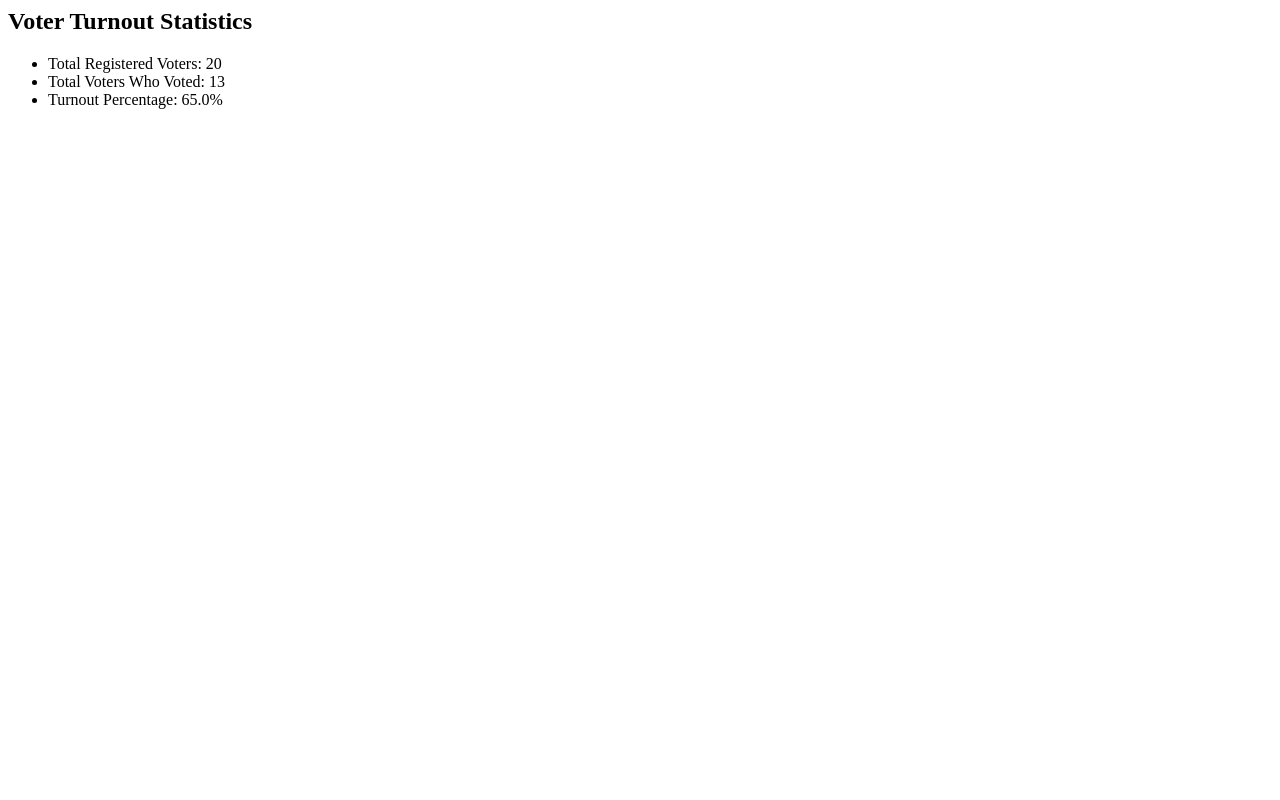
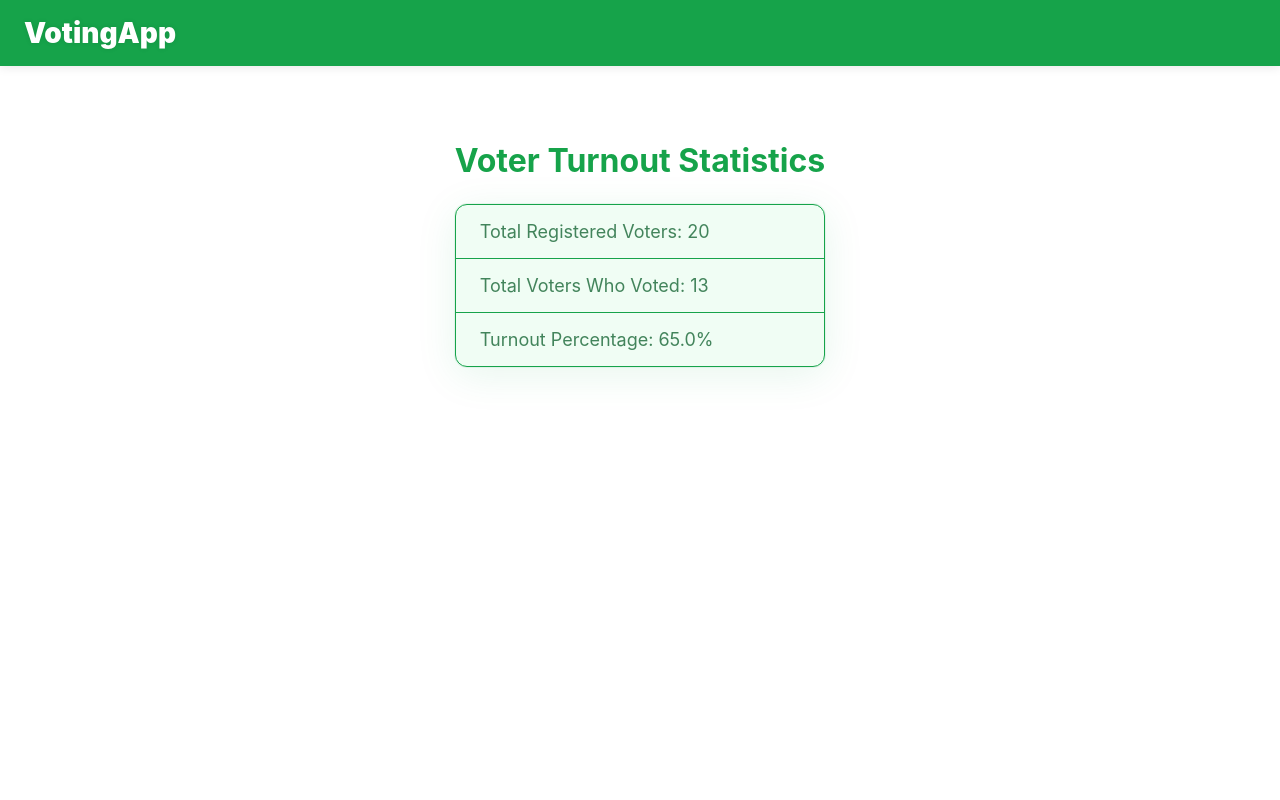
Before and after one commit to Kim-254-de/VotingSystem, a Django app: page /evoting/turnout/ in a window 1280 px wide. Run offline with Django 5.2, Linux system fonts and the light colour scheme; data comes from the database, SQL or seed files in the repository; parts of the project's set-up code (start-up, migrations or seed data) failed here and were passed over.

Commit message:
Update views

```diff
--- a/Evoting/templates/turnout.html
+++ b/Evoting/templates/turnout.html
@@ -1,6 +1,93 @@
+<!DOCTYPE html>
+<html lang="en">
+<head>
+  <meta charset="UTF-8" />
+  <meta name="viewport" content="width=device-width, initial-scale=1" />
+  <title>Voter Turnout | VotingApp</title>
+  <style>
+    body {
+      font-family: 'Inter', sans-serif;
+      background: #fff;
+      color: #222;
+      margin: 0;
+      padding: 0;
+      min-height: 100vh;
+      display: flex;
+      flex-direction: column;
+      -webkit-font-smoothing: antialiased;
+      -moz-osx-font-smoothing: grayscale;
+    }
+    header {
+      background: #16a34a;
+      padding: 16px 24px;
+      box-shadow: 0 1px 10px rgb(0 0 0 / 0.10);
+      position: sticky;
+      top: 0;
+      z-index: 1000;
+      display: flex;
+      align-items: center;
+      justify-content: space-between;
+    }
+    header a.logo {
+      color: #fff;
+      font-weight: 900;
+      font-size: 1.75rem;
+      text-decoration: none;
+      user-select: none;
+      text-shadow: 0 0 5px rgba(0,0,0,0.10);
+    }
+    header a.logo:hover,
+    header a.logo:focus {
+      color: #a7f3d0;
+      outline: none;
+      text-decoration: underline;
+    }
+    main {
+      max-width: 900px;
+      margin: 48px auto 96px;
+      padding: 0 24px;
+    }
+    h2 {
+      font-weight: 700;
+      font-size: 2rem;
+      color: #16a34a;
+      margin-bottom: 24px;
+      text-align: center;
+    }
+    ul {
+      list-style: none;
+      padding: 0;
+      font-size: 1.125rem;
+      color: #166534cc;
+      max-width: 400px;
+      margin: 0 auto;
+      border: 1px solid #16a34a;
+      border-radius: 12px;
+      box-shadow:
+        0 0 0 1px rgb(22 163 74 / 0.08),
+        0 8px 40px rgb(22 163 74 / 0.10);
+      background: #f0fdf4;
+    }
+    li {
+      padding: 16px 24px;
+      border-bottom: 1px solid #16a34a;
+    }
+    li:last-child {
+      border-bottom: none;
+    }
+  </style>
+</head>
+<body>
+  <header>
+    <a href="{% url 'Evoting:index' %}" class="logo" aria-label="VotingApp Home">VotingApp</a>
+  </header>
+  <main>
     <h2>Voter Turnout Statistics</h2>
     <ul>
       <li>Total Registered Voters: {{ total_registered }}</li>
       <li>Total Voters Who Voted: {{ total_voted }}</li>
       <li>Turnout Percentage: {{ turnout_percentage }}%</li>
     </ul>
+  </main>
+</body>
+</html>
```
Lines whose indentation alone changed are shown as unchanged.
